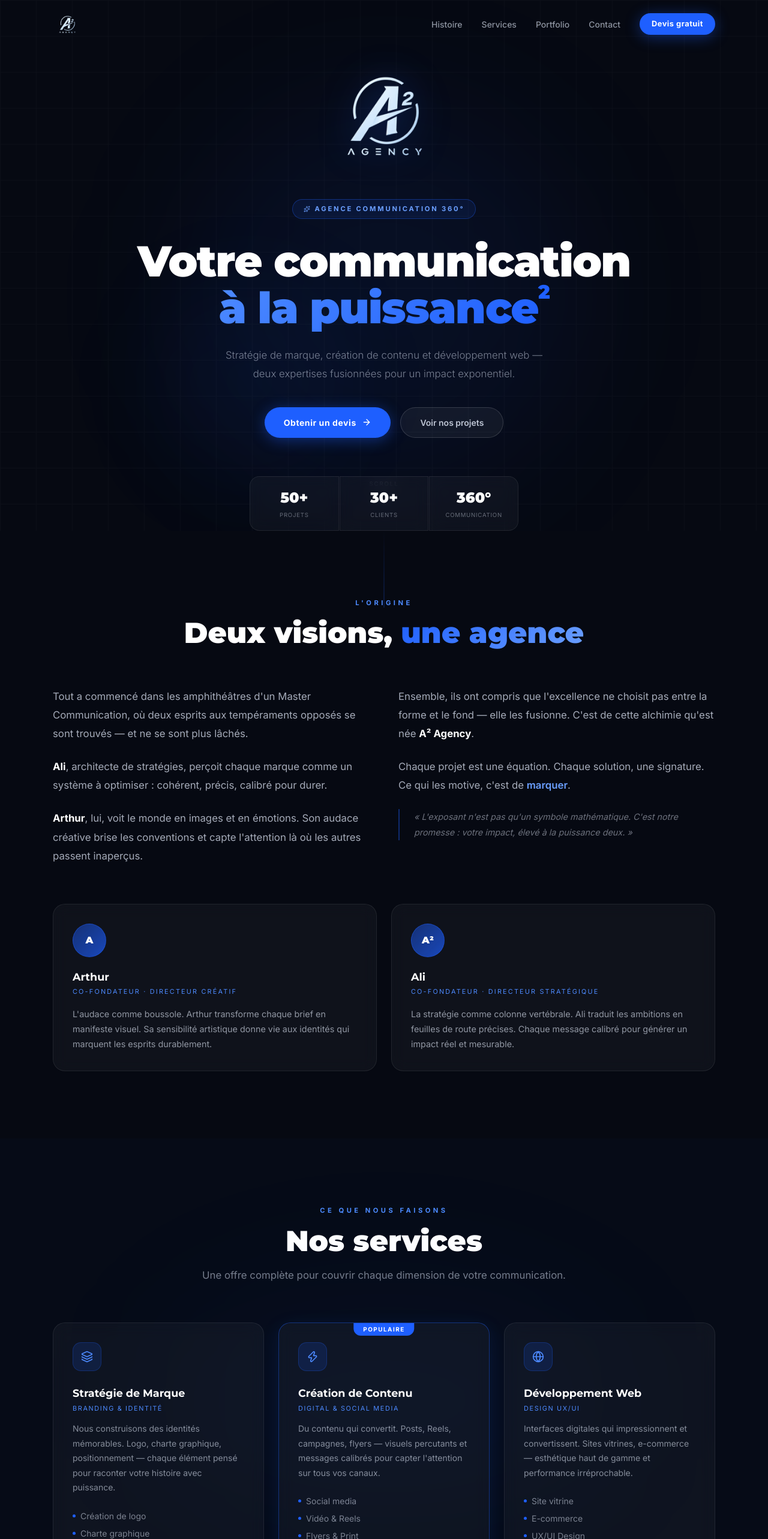
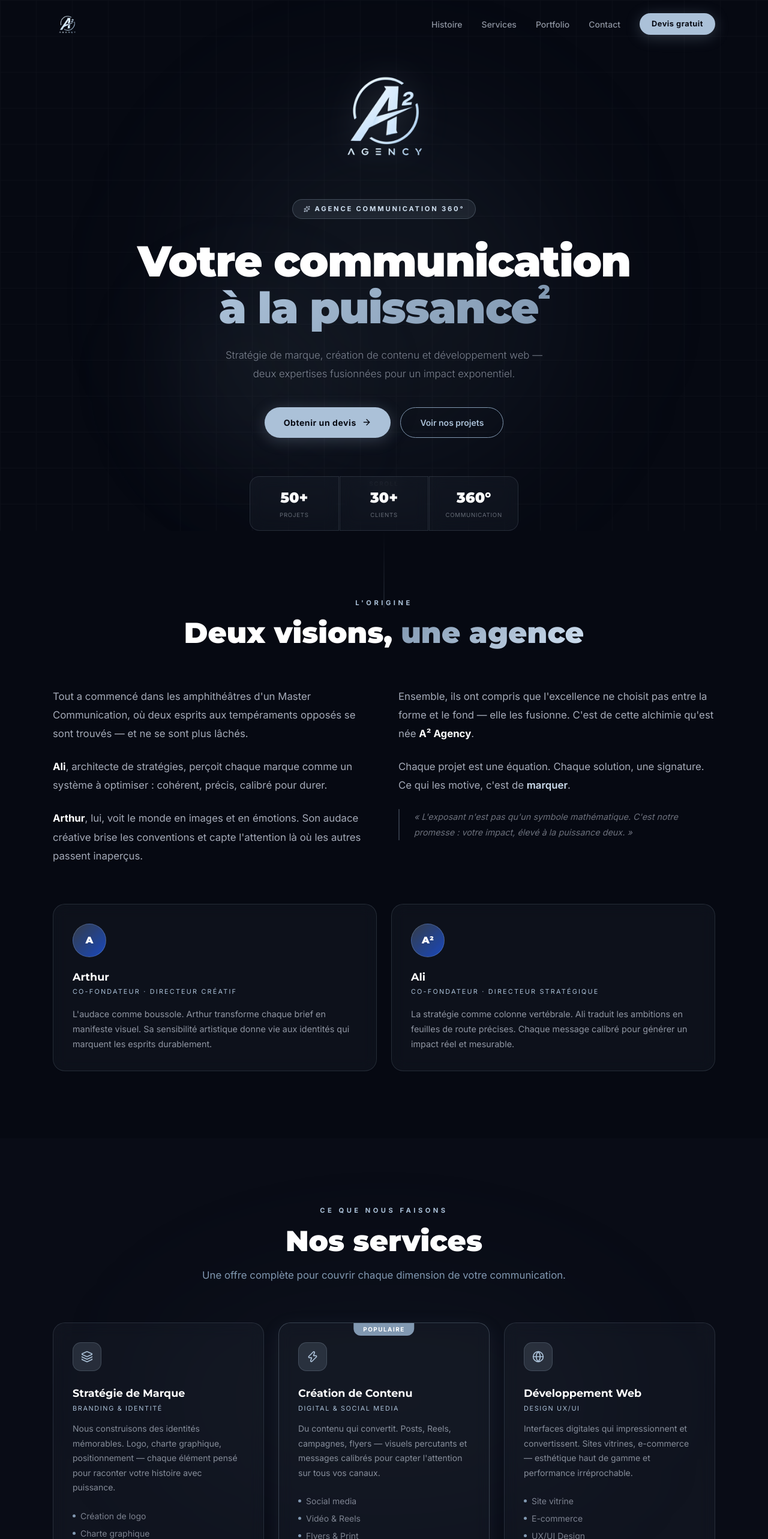
Before and after one commit to alibzrd/a2-agency, a React (Vite) app: page / in a window 1280 px wide. Shown: the top 2566 px of the page at 60% size. Built offline with nearby package versions, Linux system fonts and the light colour scheme.

Commit message:
feat: apply brand palette #cfdff0 #abc1d8 #8198b1 across all components

```diff
--- a/src/components/Hero.jsx
+++ b/src/components/Hero.jsx
@@ -12,8 +12,8 @@ export default function Hero() {
     }}>
       {/* Glow orbs */}
       <div style={{ position: 'absolute', inset: 0, pointerEvents: 'none' }}>
-        <div style={{ position: 'absolute', top: '20%', left: '50%', transform: 'translateX(-50%)', width: '40rem', height: '40rem', borderRadius: '50%', background: 'rgba(30,95,255,0.08)', filter: 'blur(120px)' }} />
-        <div style={{ position: 'absolute', bottom: '10%', left: '20%', width: '20rem', height: '20rem', borderRadius: '50%', background: 'rgba(30,95,255,0.05)', filter: 'blur(80px)' }} />
+        <div style={{ position: 'absolute', top: '20%', left: '50%', transform: 'translateX(-50%)', width: '40rem', height: '40rem', borderRadius: '50%', background: 'rgba(129,152,177,0.08)', filter: 'blur(120px)' }} />
+        <div style={{ position: 'absolute', bottom: '10%', left: '20%', width: '20rem', height: '20rem', borderRadius: '50%', background: 'rgba(129,152,177,0.05)', filter: 'blur(80px)' }} />
       </div>
       {/* Grid */}
       <div style={{ position: 'absolute', inset: 0, opacity: 0.025, backgroundImage: 'linear-gradient(rgba(255,255,255,1) 1px, transparent 1px), linear-gradient(90deg, rgba(255,255,255,1) 1px, transparent 1px)', backgroundSize: '60px 60px' }} />
@@ -30,7 +30,7 @@ export default function Hero() {
           <img
             src={logoSrc}
             alt="A2 Agency"
-            style={{ width: '220px', height: 'auto', filter: 'drop-shadow(0 0 30px rgba(30,95,255,0.3))' }}
+            style={{ width: '220px', height: 'auto', filter: 'drop-shadow(0 0 30px rgba(207,223,240,0.2))' }}
           />
         </motion.div>
 
@@ -40,8 +40,8 @@ export default function Hero() {
           style={{
             display: 'inline-flex', alignItems: 'center', gap: '0.5rem',
             padding: '0.45rem 1.1rem', borderRadius: '9999px',
-            border: '1px solid rgba(30,95,255,0.35)', background: 'rgba(30,95,255,0.1)',
-            color: '#6b9fff', fontSize: '0.7rem', fontWeight: 700,
+            border: '1px solid rgba(171,193,216,0.25)', background: 'rgba(171,193,216,0.1)',
+            color: '#cfdff0', fontSize: '0.7rem', fontWeight: 700,
             letterSpacing: '0.25em', textTransform: 'uppercase', marginBottom: '2rem',
           }}
         >
@@ -60,10 +60,10 @@ export default function Hero() {
         >
           Votre communication
           <br />
-          <span style={{ background: 'linear-gradient(135deg, #4d8aff, #1e5fff)', WebkitBackgroundClip: 'text', WebkitTextFillColor: 'transparent', backgroundClip: 'text' }}>
+          <span style={{ background: 'linear-gradient(135deg, #abc1d8, #8198b1)', WebkitBackgroundClip: 'text', WebkitTextFillColor: 'transparent', backgroundClip: 'text' }}>
             à la puissance
           </span>
-          <sup style={{ color: '#1e5fff', fontSize: '45%', verticalAlign: 'super', WebkitTextFillColor: '#1e5fff' }}>2</sup>
+          <sup style={{ color: '#8198b1', fontSize: '45%', verticalAlign: 'super', WebkitTextFillColor: '#8198b1' }}>2</sup>
         </motion.h1>
 
         {/* Subtitle */}
@@ -107,7 +107,7 @@ export default function Hero() {
       >
         <span style={{ fontSize: '0.6rem', color: 'rgba(232,240,255,0.3)', letterSpacing: '0.2em', textTransform: 'uppercase' }}>Scroll</span>
         <motion.div animate={{ y: [0, 8, 0] }} transition={{ duration: 1.5, repeat: Infinity }}
-          style={{ width: '1px', height: '2rem', background: 'linear-gradient(to bottom, #1e5fff, transparent)' }} />
+          style={{ width: '1px', height: '2rem', background: 'linear-gradient(to bottom, #8198b1, transparent)' }} />
       </motion.div>
     </section>
   )
--- a/src/components/Services.jsx
+++ b/src/components/Services.jsx
@@ -12,8 +12,8 @@ export default function Services() {
   const ref = useRef(null)
   const inView = useInView(ref, { once: true, margin: '-100px' })
   return (
-    <section id="services" className="a2-section" style={{ background: 'rgba(30,95,255,0.02)' }}>
-      <div style={{ position: 'absolute', top: '50%', left: '50%', transform: 'translate(-50%,-50%)', width: '50rem', height: '25rem', borderRadius: '50%', background: 'rgba(30,95,255,0.04)', filter: 'blur(120px)', pointerEvents: 'none' }} />
+    <section id="services" className="a2-section" style={{ background: 'rgba(129,152,177,0.02)' }}>
+      <div style={{ position: 'absolute', top: '50%', left: '50%', transform: 'translate(-50%,-50%)', width: '50rem', height: '25rem', borderRadius: '50%', background: 'rgba(129,152,177,0.04)', filter: 'blur(120px)', pointerEvents: 'none' }} />
       <div className="a2-container">
         <motion.div ref={ref} initial={{ opacity: 0, y: 30 }} animate={inView ? { opacity: 1, y: 0 } : {}} transition={{ duration: 0.7 }} className="a2-section-title">
           <span className="a2-section-label">Ce que nous faisons</span>
@@ -23,17 +23,17 @@ export default function Services() {
         <div style={{ display: 'grid', gridTemplateColumns: 'repeat(auto-fit, minmax(min(100%, 20rem), 1fr))', gap: '1.5rem' }}>
           {services.map((s, i) => (
             <motion.div key={s.title} initial={{ opacity: 0, y: 50 }} whileInView={{ opacity: 1, y: 0 }} viewport={{ once: true, margin: '-80px' }} transition={{ duration: 0.6, delay: i * 0.15 }} whileHover={{ y: -6 }}
-              className="glass-card" style={{ padding: '2rem', position: 'relative', overflow: 'hidden', ...(s.featured ? { border: '1px solid rgba(30,95,255,0.4)', boxShadow: '0 8px 32px rgba(30,95,255,0.12)' } : {}) }}
+              className="glass-card" style={{ padding: '2rem', position: 'relative', overflow: 'hidden', ...(s.featured ? { border: '1px solid rgba(171,193,216,0.25)', boxShadow: '0 8px 32px rgba(129,152,177,0.1)' } : {}) }}
             >
-              {s.featured && <div style={{ position: 'absolute', top: 0, left: '50%', transform: 'translateX(-50%)', padding: '0.2rem 1rem', borderRadius: '0 0 0.75rem 0.75rem', background: '#1e5fff', color: '#fff', fontSize: '0.62rem', fontWeight: 700, letterSpacing: '0.15em', textTransform: 'uppercase' }}>Populaire</div>}
-              <div style={{ width: '3rem', height: '3rem', borderRadius: '0.875rem', marginBottom: '1.5rem', display: 'flex', alignItems: 'center', justifyContent: 'center', background: 'rgba(30,95,255,0.15)', border: '1px solid rgba(30,95,255,0.25)' }}>
-                <s.Icon size={20} color="#4d8aff" />
+              {s.featured && <div style={{ position: 'absolute', top: 0, left: '50%', transform: 'translateX(-50%)', padding: '0.2rem 1rem', borderRadius: '0 0 0.75rem 0.75rem', background: '#8198b1', color: '#fff', fontSize: '0.62rem', fontWeight: 700, letterSpacing: '0.15em', textTransform: 'uppercase' }}>Populaire</div>}
+              <div style={{ width: '3rem', height: '3rem', borderRadius: '0.875rem', marginBottom: '1.5rem', display: 'flex', alignItems: 'center', justifyContent: 'center', background: 'rgba(171,193,216,0.15)', border: '1px solid rgba(171,193,216,0.2)' }}>
+                <s.Icon size={20} color="#abc1d8" />
               </div>
               <h3 style={{ fontFamily: 'Montserrat, sans-serif', fontSize: '1.1rem', fontWeight: 700, color: '#fff', marginBottom: '0.2rem' }}>{s.title}</h3>
-              <p style={{ fontSize: '0.68rem', color: '#4d8aff', textTransform: 'uppercase', letterSpacing: '0.15em', marginBottom: '0.875rem' }}>{s.subtitle}</p>
+              <p style={{ fontSize: '0.68rem', color: '#abc1d8', textTransform: 'uppercase', letterSpacing: '0.15em', marginBottom: '0.875rem' }}>{s.subtitle}</p>
               <p style={{ color: 'rgba(232,240,255,0.55)', fontSize: '0.875rem', lineHeight: 1.75, marginBottom: '1.5rem' }}>{s.description}</p>
               <ul style={{ display: 'flex', flexDirection: 'column', gap: '0.5rem' }}>
-                {s.features.map(f => <li key={f} style={{ display: 'flex', alignItems: 'center', gap: '0.5rem', fontSize: '0.875rem', color: 'rgba(232,240,255,0.5)' }}><span style={{ width: '5px', height: '5px', borderRadius: '50%', background: '#1e5fff', flexShrink: 0 }} />{f}</li>)}
+                {s.features.map(f => <li key={f} style={{ display: 'flex', alignItems: 'center', gap: '0.5rem', fontSize: '0.875rem', color: 'rgba(232,240,255,0.5)' }}><span style={{ width: '5px', height: '5px', borderRadius: '50%', background: '#8198b1', flexShrink: 0 }} />{f}</li>)}
               </ul>
             </motion.div>
           ))}
--- a/src/components/Storytelling.jsx
+++ b/src/components/Storytelling.jsx
@@ -16,11 +16,11 @@ function Founder({ name, role, trait, initials, delay }) {
         width: '3.5rem', height: '3.5rem', borderRadius: '50%', marginBottom: '1.25rem',
         display: 'flex', alignItems: 'center', justifyContent: 'center',
         fontFamily: 'Montserrat, sans-serif', fontWeight: 900, fontSize: '1rem', color: '#fff',
-        background: 'linear-gradient(135deg, rgba(30,95,255,0.4), rgba(30,95,255,0.7))',
-        border: '1px solid rgba(30,95,255,0.4)',
+        background: 'linear-gradient(135deg, rgba(171,193,216,0.25), rgba(30,95,255,0.7))',
+        border: '1px solid rgba(171,193,216,0.25)',
       }}>{initials}</div>
       <h3 style={{ fontFamily: 'Montserrat, sans-serif', fontSize: '1.1rem', fontWeight: 700, color: '#fff', marginBottom: '0.2rem' }}>{name}</h3>
-      <p style={{ fontSize: '0.68rem', color: '#4d8aff', textTransform: 'uppercase', letterSpacing: '0.2em', marginBottom: '1rem' }}>{role}</p>
+      <p style={{ fontSize: '0.68rem', color: '#abc1d8', textTransform: 'uppercase', letterSpacing: '0.2em', marginBottom: '1rem' }}>{role}</p>
       <p style={{ color: 'rgba(232,240,255,0.6)', fontSize: '0.9rem', lineHeight: 1.75 }}>{trait}</p>
     </motion.div>
   )
@@ -32,11 +32,11 @@ export default function Storytelling() {
 
   return (
     <section id="storytelling" className="a2-section">
-      <div style={{ position: 'absolute', top: 0, left: '50%', transform: 'translateX(-50%)', width: '1px', height: '8rem', background: 'linear-gradient(to bottom, transparent, rgba(30,95,255,0.4))' }} />
+      <div style={{ position: 'absolute', top: 0, left: '50%', transform: 'translateX(-50%)', width: '1px', height: '8rem', background: 'linear-gradient(to bottom, transparent, rgba(171,193,216,0.25))' }} />
       <div className="a2-container">
         <motion.div ref={titleRef} initial="hidden" animate={titleInView ? 'visible' : 'hidden'} variants={fadeUp} className="a2-section-title">
           <span className="a2-section-label">L'Origine</span>
-          <h2 className="a2-section-heading">Deux visions, <span style={{ background: 'linear-gradient(135deg, #1e5fff, #6b9fff)', WebkitBackgroundClip: 'text', WebkitTextFillColor: 'transparent', backgroundClip: 'text' }}>une agence</span></h2>
+          <h2 className="a2-section-heading">Deux visions, <span style={{ background: 'linear-gradient(135deg, #8198b1, #cfdff0)', WebkitBackgroundClip: 'text', WebkitTextFillColor: 'transparent', backgroundClip: 'text' }}>une agence</span></h2>
         </motion.div>
 
         <div style={{ display: 'grid', gridTemplateColumns: 'repeat(auto-fit, minmax(min(100%, 28rem), 1fr))', gap: '3rem', marginBottom: '4rem' }}>
@@ -56,9 +56,9 @@ export default function Storytelling() {
               Ensemble, ils ont compris que l'excellence ne choisit pas entre la forme et le fond — elle les fusionne. C'est de cette alchimie qu'est née <strong style={{ color: '#fff', fontWeight: 700 }}>A² Agency</strong>.
             </p>
             <p style={{ color: 'rgba(232,240,255,0.7)', fontSize: '1.05rem', lineHeight: 1.85 }}>
-              Chaque projet est une équation. Chaque solution, une signature. Ce qui les motive, c'est de <em style={{ color: '#6b9fff', fontStyle: 'normal', fontWeight: 600 }}>marquer</em>.
+              Chaque projet est une équation. Chaque solution, une signature. Ce qui les motive, c'est de <em style={{ color: '#cfdff0', fontStyle: 'normal', fontWeight: 600 }}>marquer</em>.
             </p>
-            <div style={{ borderLeft: '2px solid rgba(30,95,255,0.4)', paddingLeft: '1.5rem' }}>
+            <div style={{ borderLeft: '2px solid rgba(171,193,216,0.25)', paddingLeft: '1.5rem' }}>
               <p style={{ color: 'rgba(232,240,255,0.45)', fontSize: '0.9rem', fontStyle: 'italic', lineHeight: 1.8 }}>
                 « L'exposant n'est pas qu'un symbole mathématique. C'est notre promesse : votre impact, élevé à la puissance deux. »
               </p>
--- a/src/index.css
+++ b/src/index.css
@@ -5,10 +5,18 @@
 *, *::before, *::after { box-sizing: border-box; margin: 0; padding: 0; }
 html { scroll-behavior: smooth; }
 
+:root {
+  --c1: #cfdff0;  /* light — titres, accents forts */
+  --c2: #abc1d8;  /* medium — éléments secondaires, icônes */
+  --c3: #8198b1;  /* foncé — texte subtil, borders */
+  --bg: #060912;
+  --bg2: #0a0f1e;
+}
+
 body {
   font-family: 'Inter', sans-serif;
-  background-color: #060912;
-  color: #e8f0ff;
+  background-color: var(--bg);
+  color: var(--c1);
   overflow-x: hidden;
   -webkit-font-smoothing: antialiased;
 }
@@ -23,9 +31,10 @@ h1, h2, h3, h4, h5, h6 { font-family: 'Montserrat', sans-serif; }
 }
 .a2-section { position: relative; padding-top: 7rem; padding-bottom: 7rem; overflow: hidden; }
 .a2-section-title { text-align: center; margin-bottom: 4rem; }
+
 .a2-section-label {
   display: block; font-size: 0.7rem; font-weight: 700;
-  letter-spacing: 0.4em; color: #4d8aff; text-transform: uppercase; margin-bottom: 1rem;
+  letter-spacing: 0.4em; color: var(--c2); text-transform: uppercase; margin-bottom: 1rem;
 }
 .a2-section-heading {
   font-family: 'Montserrat', sans-serif;
@@ -33,15 +42,14 @@ h1, h2, h3, h4, h5, h6 { font-family: 'Montserrat', sans-serif; }
   color: #ffffff; line-height: 1.1;
 }
 .a2-section-sub {
-  margin-top: 1rem; color: rgba(232,240,255,0.5);
+  margin-top: 1rem; color: var(--c3);
   font-size: 1.05rem; line-height: 1.75;
   max-width: 38rem; margin-left: auto; margin-right: auto;
 }
 
-/* Glass dark card */
 .glass-card {
-  background: rgba(255,255,255,0.04);
-  border: 1px solid rgba(255,255,255,0.08);
+  background: rgba(207, 223, 240, 0.04);
+  border: 1px solid rgba(171, 193, 216, 0.15);
   border-radius: 1.25rem;
   backdrop-filter: blur(12px);
   -webkit-backdrop-filter: blur(12px);
@@ -50,23 +58,33 @@ h1, h2, h3, h4, h5, h6 { font-family: 'Montserrat', sans-serif; }
 .btn-primary {
   display: inline-flex; align-items: center; gap: 0.6rem;
   padding: 0.875rem 2rem; border-radius: 9999px;
-  background: #1e5fff; color: #fff;
+  background: var(--c2);
+  color: var(--bg);
   font-weight: 700; font-size: 0.875rem; letter-spacing: 0.04em;
   text-decoration: none; border: none; cursor: pointer;
-  box-shadow: 0 4px 24px rgba(30,95,255,0.4);
+  box-shadow: 0 4px 24px rgba(171,193,216,0.25);
   transition: all 0.3s; font-family: 'Inter', sans-serif;
 }
-.btn-primary:hover { box-shadow: 0 8px 40px rgba(30,95,255,0.6); transform: translateY(-2px); background: #2a6aff; }
+.btn-primary:hover {
+  background: var(--c1);
+  box-shadow: 0 8px 40px rgba(207,223,240,0.35);
+  transform: translateY(-2px);
+  color: var(--bg);
+}
 
 .btn-secondary {
   display: inline-flex; align-items: center; gap: 0.6rem;
   padding: 0.875rem 2rem; border-radius: 9999px;
-  background: rgba(255,255,255,0.05); border: 1px solid rgba(255,255,255,0.15);
-  color: rgba(232,240,255,0.8); font-weight: 600; font-size: 0.875rem;
+  background: transparent;
+  border: 1px solid var(--c3);
+  color: var(--c2); font-weight: 600; font-size: 0.875rem;
   text-decoration: none; transition: all 0.3s;
 }
-.btn-secondary:hover { background: rgba(255,255,255,0.1); border-color: rgba(255,255,255,0.3); color: #fff; }
+.btn-secondary:hover {
+  border-color: var(--c1); color: var(--c1);
+  background: rgba(207,223,240,0.05);
+}
 
 ::-webkit-scrollbar { width: 4px; }
-::-webkit-scrollbar-track { background: #060912; }
-::-webkit-scrollbar-thumb { background: #1e5fff; border-radius: 2px; }
+::-webkit-scrollbar-track { background: var(--bg); }
+::-webkit-scrollbar-thumb { background: var(--c3); border-radius: 2px; }
```
Also changed, not shown: src/components/Footer.jsx (+5 -5 lines).
